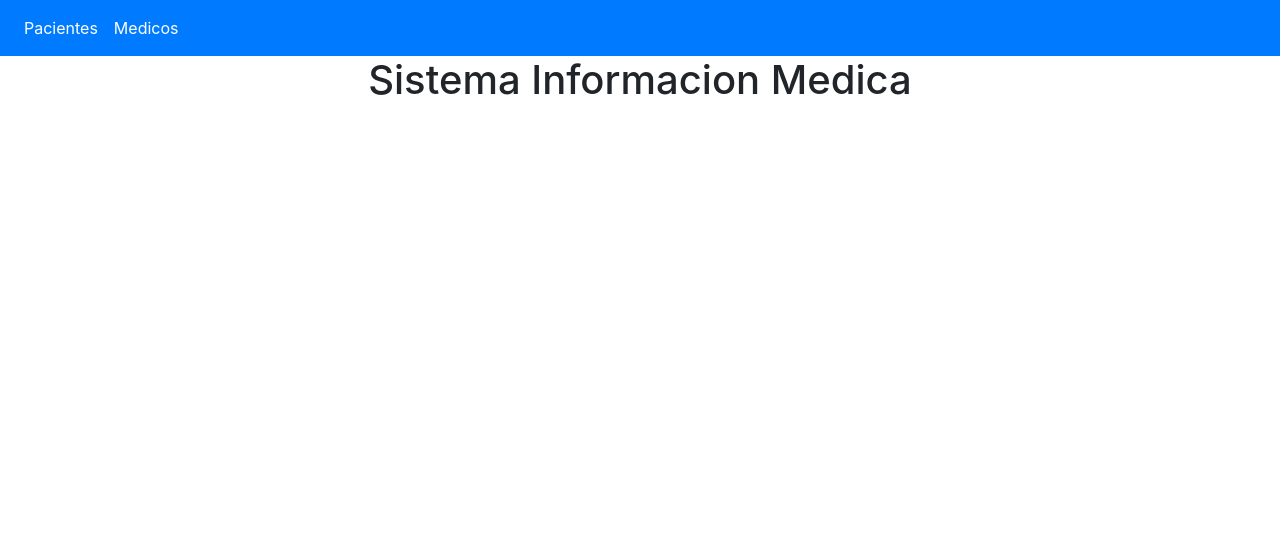
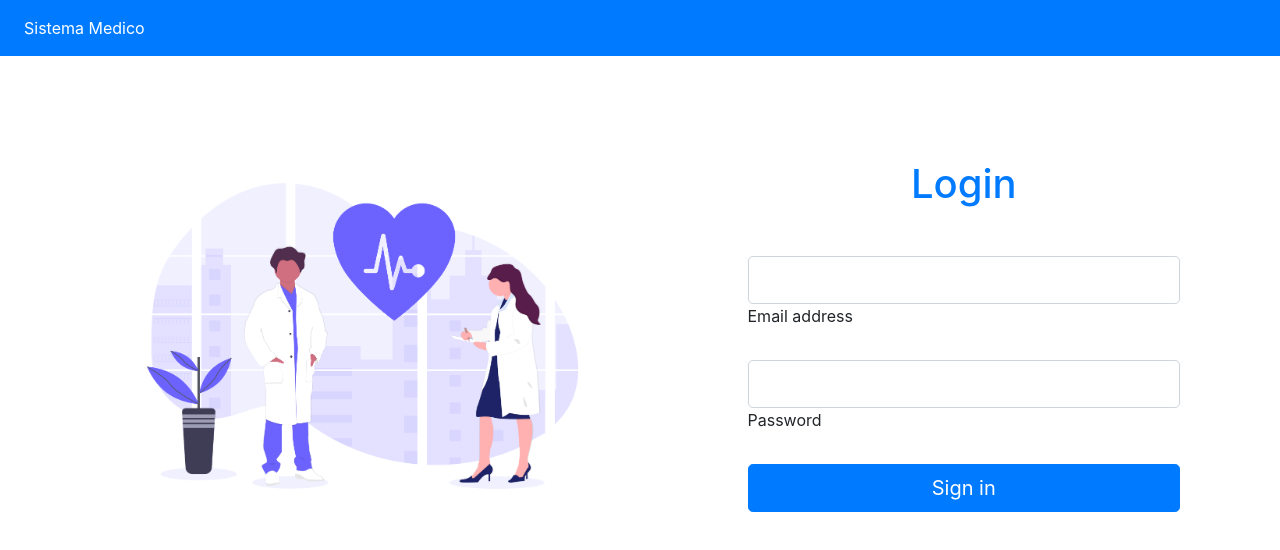
Before and after one commit to CBahamon/Sistema-Informacion-Medica, an Angular app in the folder front-end/: page /login in a window 1280 px wide. Before the commit this address led to /. Shown: the top 550 px of the page. Built offline with nearby package versions, Linux system fonts and the light colour scheme.

Commit message:
Update Navbar

```diff
--- a/front-end/src/app/app.component.html
+++ b/front-end/src/app/app.component.html
@@ -1,3 +1,4 @@
+<div>
 	<nav class="navbar navbar-expand-lg navbar-dark bg-primary ">
 		<!-- <a class="navbar-brand" href="#"></a> -->
 		<button class="navbar-toggler" type="button" data-toggle="collapse" data-target="#navbarSupportedContent"
@@ -5,7 +6,15 @@
 			<span class="navbar-toggler-icon"></span>
 		</button>
 
-	<div class="collapse navbar-collapse" id="navbarSupportedContent">
+		<div class="collapse navbar-collapse" id="navbarSupportedContent" *ngIf="log == false">
+			<ul class="navbar-nav mr-auto">
+				<li class="nav-item active">
+					<span class="nav-link">Sistema Medico</span>
+				</li>
+			</ul>
+		</div>
+
+		<div class="collapse navbar-collapse" id="navbarSupportedContent" *ngIf="log && rol == '1'">
 			<ul class="navbar-nav mr-auto">
 				<li class="nav-item active">
 					<a class="nav-link" routerLink="pacientes" routerLinkActive="active">Pacientes</a>
@@ -13,12 +22,23 @@
 				<li class="nav-item active">
 					<a class="nav-link" routerLink="medicos">Medicos</a>
 				</li>
+				<button class="btn btn-danger " (click)="loggout()">Salir</button>
 			</ul>
+		</div>
 
+		<div class="collapse navbar-collapse" id="navbarSupportedContent" *ngIf="log && rol == '2' || rol == '3' ">
+			<ul class="navbar-nav mr-auto">
+
+				<button class="btn btn-danger " (click)="loggout()">Salir</button>
+			</ul>
 		</div>
+
+
+
 	</nav>
+</div>
 
-<h1 class="text-center">{{title}}</h1>
-<div class="container">
+<!-- <h1 class="text-center">{{title}}</h1> -->
+<div class="container mt-5">
 	<router-outlet></router-outlet>
 </div>
--- a/front-end/src/app/app.component.ts
+++ b/front-end/src/app/app.component.ts
@@ -1,4 +1,5 @@
 import { Component } from '@angular/core';
+import { Router } from '@angular/router';
 
 @Component({
   selector: 'app-root',
@@ -6,5 +7,46 @@ import { Component } from '@angular/core';
   styleUrls: ['./app.component.css']
 })
 export class AppComponent {
+
   title = 'Sistema Informacion Medica';
+  logged = localStorage.getItem("login");
+
+
+  login: string;
+  log: boolean;
+
+  rol:String
+
+  ngOnInit(): void {
+    this.load();
+
+  }
+
+
+  constructor(private router: Router) { }
+
+  load() {
+
+    this.login = JSON.stringify(localStorage.getItem("login"));
+
+    if (JSON.parse(this.login)) {
+      this.log = true
+    } else {
+      this.log = false
+    }
+
+    this.rol =JSON.parse(JSON.stringify(localStorage.getItem("rol")));
+
+    console.log(this.rol);
+
+
+
+  }
+
+  loggout() {
+    localStorage.removeItem("login");
+    localStorage.removeItem("rol");
+    this.router.navigate(['login'])
+  }
+
 }
```
Also changed, not shown: front-end/src/app/app-routing.module.ts (+15 -2 lines), front-end/src/app/app.module.ts (+12 -0 lines). Lines whose indentation alone changed are shown as unchanged.
